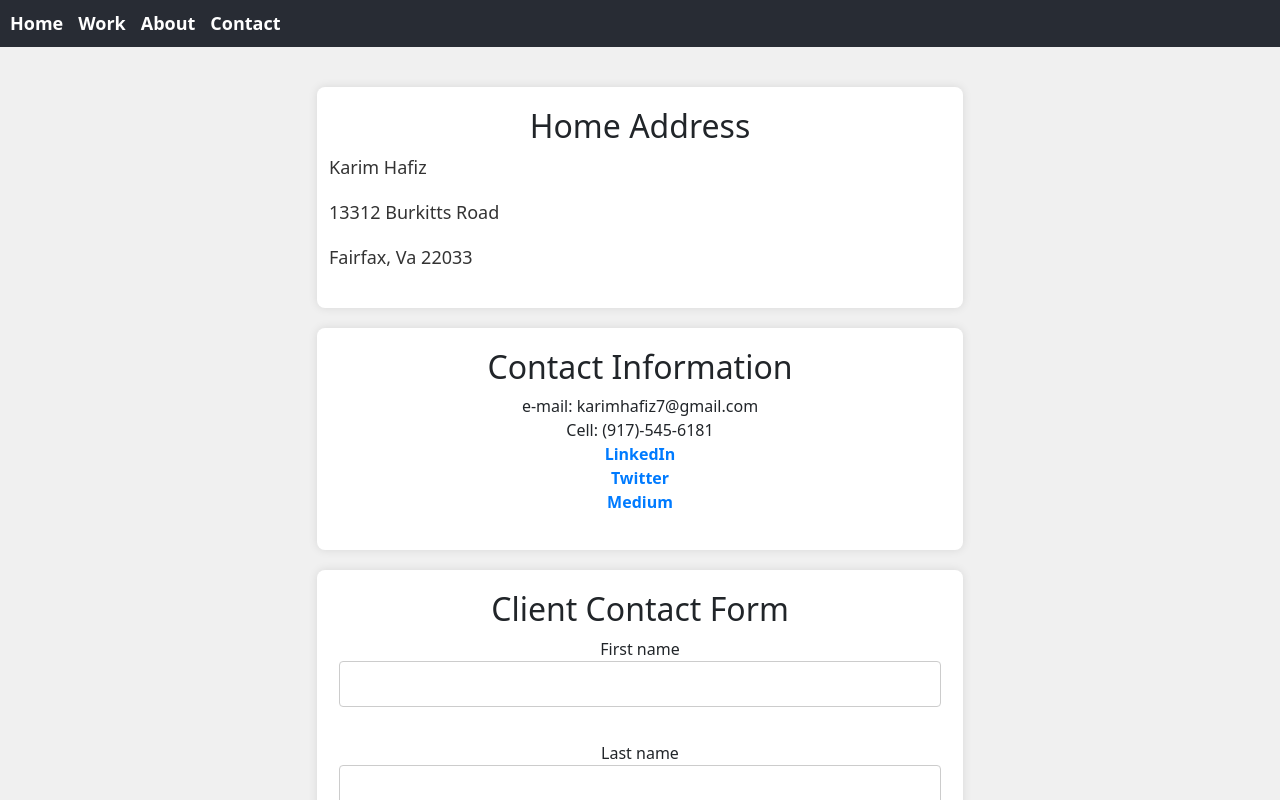
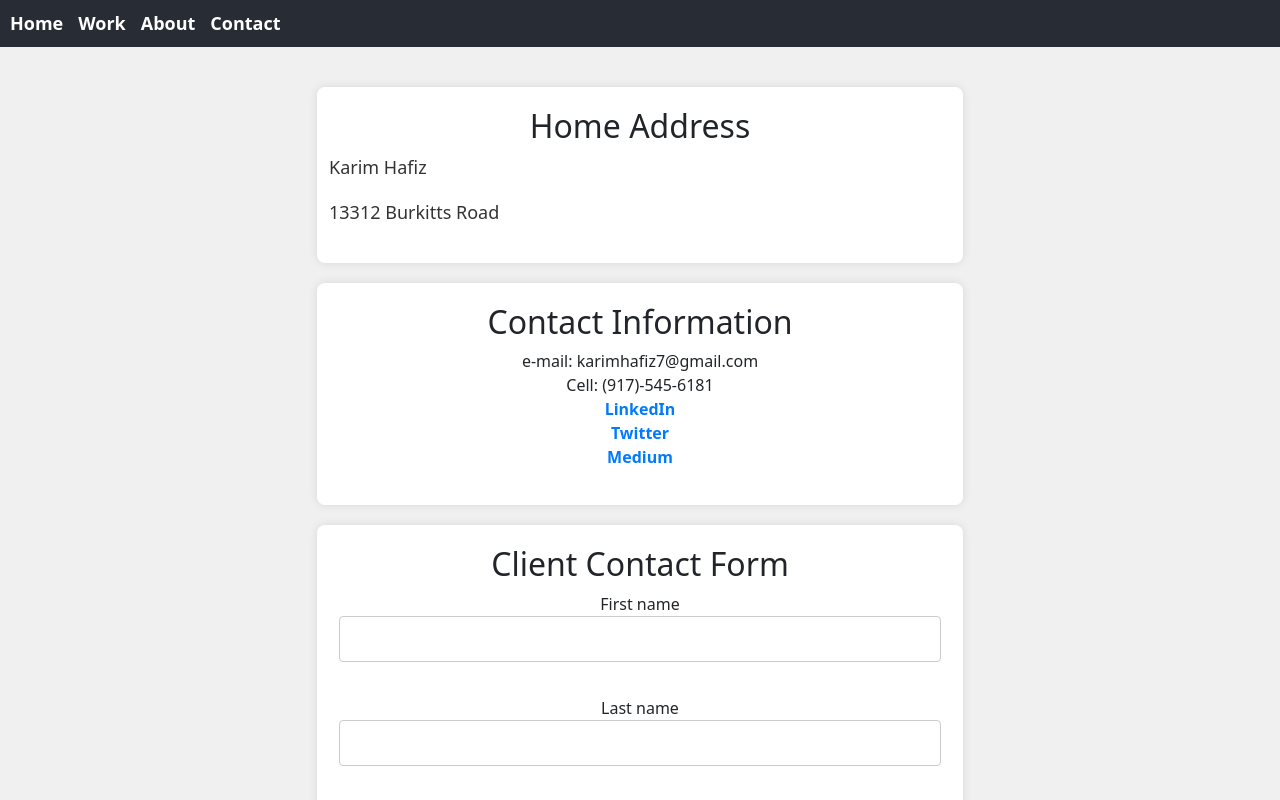
Before and after one commit to khafiz12/portfolio-app, a React (Create React App) app: page /contact in a window 1280 px wide. Shown: the top 800 px of the page. Built offline with nearby package versions, Linux system fonts and the light colour scheme.

Commit message:
deleted address

```diff
--- a/src/pages/Contact.js
+++ b/src/pages/Contact.js
@@ -10,7 +10,6 @@ const Contact = () => {
                 <h2>Home Address</h2>
                 <p>Karim Hafiz</p>
                 <p>13312 Burkitts Road</p>
-                <p>Fairfax, Va 22033</p>
             </div>
 
             <div className="container contact-div">
```
